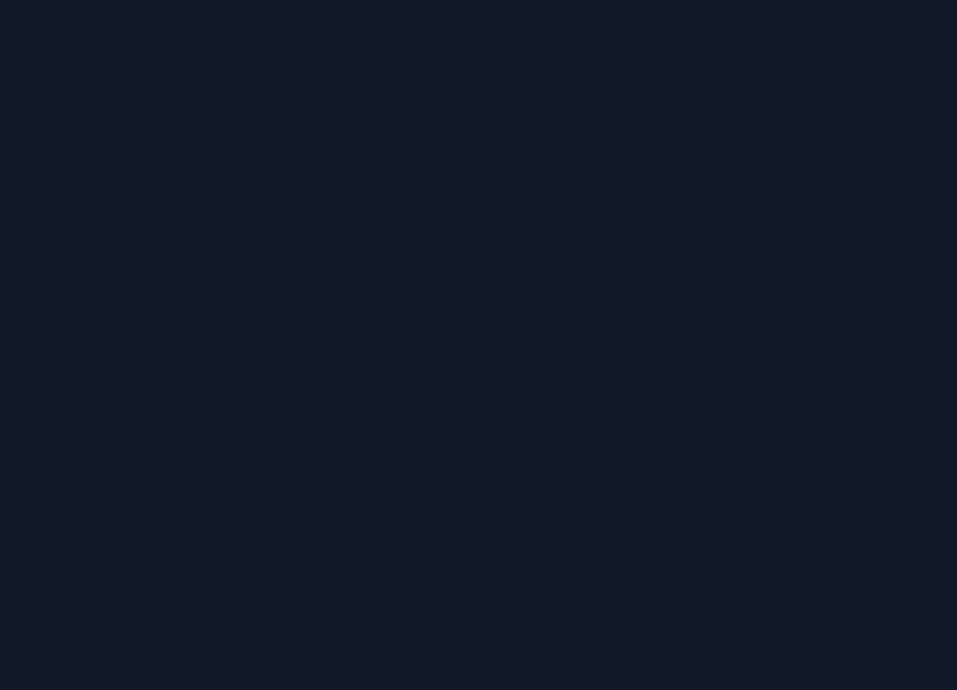
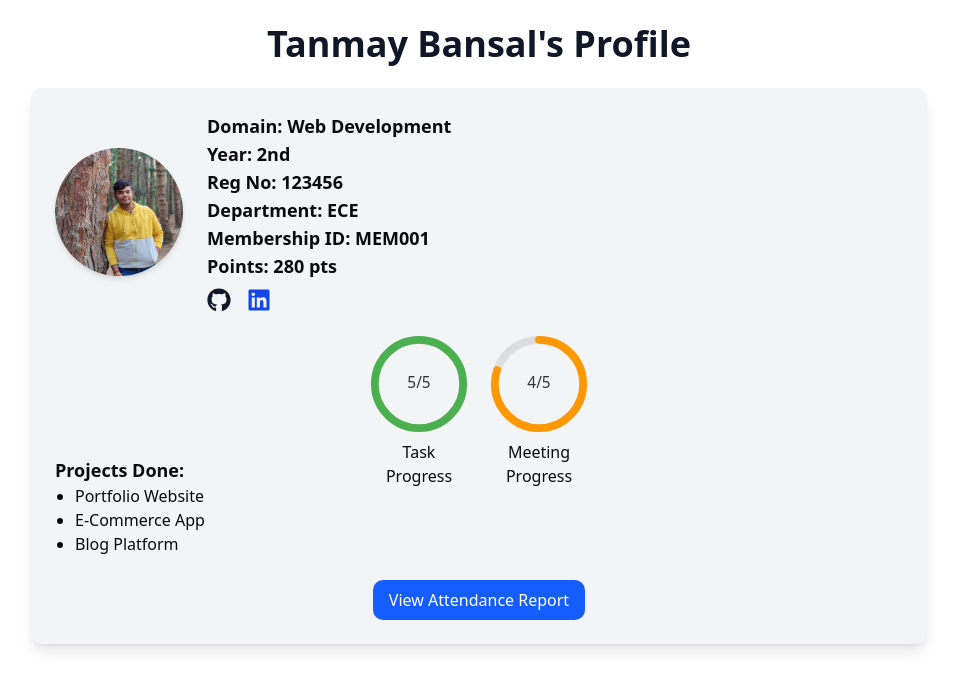
Before and after one commit to Tanmay170/Leaderboard, a React (Vite) app: page /member/1 in a window 1280 px wide. Before the commit this address had no page. Shown: the top 690 px of the page, without its empty margins (161-1118 px from the left). Built offline with nearby package versions, Linux system fonts and the light colour scheme.

Commit message:
Attached Attendance report

```diff
--- a/package.json
+++ b/package.json
@@ -20,8 +20,11 @@
     "class-variance-authority": "^0.7.1",
     "clsx": "^2.1.1",
     "framer-motion": "^12.5.0",
+    "html2canvas": "^1.4.1",
+    "jspdf": "^3.0.1",
     "lucide-react": "^0.483.0",
     "react": "^19.0.0",
+    "react-chartjs-2": "^5.3.0",
     "react-circular-progressbar": "^2.2.0",
     "react-dom": "^19.0.0",
     "react-icons": "^5.5.0",
--- a/src/App.jsx
+++ b/src/App.jsx
@@ -1,13 +1,15 @@
 import { BrowserRouter as Router, Routes, Route } from "react-router-dom";
 import Leaderboard from "./Components/Leaderboard";
 import MemberReport from "./Components/MemberReport";
+import MemberAttendanceReport from "./Components/MemberAttendanceReport";
 
 function App() {
   return (
     <Router>
       <Routes>
         <Route path="/" element={<Leaderboard />} />
-        <Route path="/member-report/:id" element={<MemberReport />} />
+        <Route path="/member/:id" element={<MemberReport />} />
+        <Route path="/member/:id/attendance" element={<MemberAttendanceReport />} />
       </Routes>
     </Router>
   );
--- /dev/null
+++ b/src/Components/MemberAttendanceReport.jsx
@@ -0,0 +1,130 @@
+import React, { useRef } from "react";
+import { useParams } from "react-router-dom";
+import { Pie, Line } from "react-chartjs-2";
+import { Chart as ChartJS, ArcElement, Tooltip, Legend, CategoryScale, LinearScale, PointElement, LineElement } from "chart.js";
+import membersData from "../data/AttendanceData";
+import html2canvas from "html2canvas";
+import jsPDF from "jspdf";
+import { FaTrophy } from "react-icons/fa";
+ChartJS.register(ArcElement, Tooltip, Legend, CategoryScale, LinearScale, PointElement, LineElement);
+
+const MemberAttendanceReport = () => {
+  const { memberId } = useParams();
+  const member = membersData.find((m) => m.id === parseInt(memberId));
+  const reportRef = useRef();
+
+  if (!member) {
+    return <div className="text-center text-red-500 text-lg font-bold">Member Not Found</div>;
+  }
+  const totalAttendance = (member.presentDays / member.totalMeetings) * 100;
+  let badge = "No Badge";
+  if (totalAttendance >= 90) badge = "Perfect Attendee 🏆";
+  else if (totalAttendance >= 75) badge = "Consistent Performer 🥇";
+  else if (totalAttendance >= 50) badge = "Needs Improvement 🏅";
+  const pieData = {
+    labels: ["Present", "Absent"],
+    datasets: [
+      {
+        data: [member.presentDays, member.totalMeetings - member.presentDays],
+        backgroundColor: ["#4CAF50", "#F44336"],
+        hoverBackgroundColor: ["#66BB6A", "#EF5350"],
+      },
+    ],
+  };
+  const lineData = {
+    labels: member.attendanceHistory.map((record) => record.date),
+    datasets: [
+      {
+        label: "Attendance Consistency",
+        data: member.attendanceHistory.map((record) => (record.status === "Present" ? 1 : 0)),
+        borderColor: "#2196F3",
+        borderWidth: 2,
+        fill: false,
+        pointBackgroundColor: "#1976D2",
+        tension: 0.3,
+      },
+    ],
+  };
+  const downloadReport = () => {
+    const input = reportRef.current;
+    html2canvas(input).then((canvas) => {
+      const imgData = canvas.toDataURL("image/png");
+      const pdf = new jsPDF("p", "mm", "a4");
+      pdf.addImage(imgData, "PNG", 0, 0, 210, 297);
+      pdf.save(`${member.name}_Attendance_Report.pdf`);
+    });
+  };
+
+  return (
+    <div ref={reportRef} className="max-w-5xl mx-auto bg-white shadow-md rounded-lg p-6">
+      <div className="text-center mb-6">
+        <img src={member.image} alt={member.name} className="mx-auto w-24 h-24 rounded-full shadow-md" />
+        <h2 className="text-2xl font-bold text-blue-600">{member.name}</h2>
+        <p className="text-gray-600">{member.domain} - {member.year} Year</p>
+        <p className="text-gray-500 text-sm">{member.department}</p>
+        <p className="mt-2 text-lg font-semibold text-yellow-600 flex justify-center items-center gap-2">
+          <FaTrophy /> {badge}
+        </p>
+      </div>
+      <h3 className="text-lg font-semibold text-center text-blue-600 mb-4">Attendance Summary</h3>
+      <div className="flex flex-col md:flex-row items-center justify-center gap-6">
+        <div className="w-60">
+          <Pie data={pieData} />
+        </div>
+        <div className="w-full">
+          <Line data={lineData} />
+        </div>
+      </div>
+      <h3 className="text-lg font-semibold text-center text-blue-600 mt-6">Attendance History</h3>
+      <div className="mt-4">
+        <h4 className="text-md font-semibold text-gray-700">Online Attendance</h4>
+        <table className="w-full border-collapse border border-gray-200 mt-2">
+          <thead>
+            <tr className="bg-blue-100">
+              <th className="border border-gray-300 p-2">Date</th>
+              <th className="border border-gray-300 p-2">Status</th>
+            </tr>
+          </thead>
+          <tbody>
+            {member.attendanceHistory
+              .filter((record, index) => index % 2 === 0)
+              .map((record, index) => (
+                <tr key={index} className="text-center bg-gray-50">
+                  <td className="border border-gray-300 p-2">{record.date}</td>
+                  <td className={`border border-gray-300 p-2 font-semibold ${record.status === "Present" ? "text-green-600" : "text-red-600"}`}>
+                    {record.status}
+                  </td>
+                </tr>
+              ))}
+          </tbody>
+        </table>
+      </div>
+
+      <div className="mt-4">
+        <h4 className="text-md font-semibold text-gray-700">Offline Attendance</h4>
+        <table className="w-full border-collapse border border-gray-200 mt-2">
+          <thead>
+            <tr className="bg-blue-100">
+              <th className="border border-gray-300 p-2">Date</th>
+              <th className="border border-gray-300 p-2">Status</th>
+            </tr>
+          </thead>
+          <tbody>
+            {member.attendanceHistory
+              .filter((record, index) => index % 2 !== 0)
+              .map((record, index) => (
+                <tr key={index} className="text-center bg-gray-50">
+                  <td className="border border-gray-300 p-2">{record.date}</td>
+                  <td className={`border border-gray-300 p-2 font-semibold ${record.status === "Present" ? "text-green-600" : "text-red-600"}`}>
+                    {record.status}
+                  </td>
+                </tr>
+              ))}
+          </tbody>
+        </table>
+      </div>
+    </div>
+  );
+};
+
+export default MemberAttendanceReport;
--- a/src/Components/MemberReport.jsx
+++ b/src/Components/MemberReport.jsx
@@ -1,5 +1,5 @@
 import React from "react";
-import { useParams } from "react-router-dom";
+import { useParams, Link } from "react-router-dom";
 import { motion } from "framer-motion";
 import { CircularProgressbar, buildStyles } from "react-circular-progressbar";
 import "react-circular-progressbar/dist/styles.css";
@@ -85,6 +85,17 @@ const MemberReport = () => {
             ))}
           </ul>
         </div>
+
+        {/* Attendance Report Link */}
+        <div className="mt-6 flex justify-center">
+          <Link
+            to={`/member/${member.id}/attendance`}
+            className="px-4 py-2 bg-blue-600 text-white rounded-lg hover:bg-blue-500 transition"
+          >
+            View Attendance Report
+          </Link>
+        </div>
+
       </div>
     </div>
   );
--- /dev/null
+++ b/src/data/AttendanceData.js
@@ -0,0 +1,83 @@
+const membersData = [
+  {
+    id: 1,
+    name: "Rahul",
+    image: "/images/alice.jpg",
+    domain: "Web Development",
+    year: "3rd",
+    department: "Computer Science",
+    presentDays: 4,
+    totalMeetings: 5,
+    attendancePercentage: 0.8,
+    points: 120,
+    attendanceHistory: [
+      { date: "2025-03-01", status: "Present" },
+      { date: "2025-03-05", status: "Absent" },
+      { date: "2025-03-10", status: "Present" },
+      { date: "2025-03-15", status: "Present" },
+      { date: "2025-03-20", status: "Absent" },
+    ],
+  },
+  {
+    id: 2,
+    name: "Aksh",
+    image: "/images/rahul.jpg",
+    domain: "Web Development",
+    year: "1st",
+    department: "CINTEL",
+    presentDays: 5,
+    totalMeetings: 6,
+    attendancePercentage: 0.83,
+    points: 140,
+    attendanceHistory: [
+      { date: "2025-03-02", status: "Present" },
+      { date: "2025-03-07", status: "Present" },
+      { date: "2025-03-12", status: "Absent" },
+      { date: "2025-03-17", status: "Present" },
+      { date: "2025-03-22", status: "Present" },
+      { date: "2025-03-25", status: "Present" },
+    ],
+  },
+  {
+    id: 3,
+    name: "Zahra Fatma",
+    image: "/images/zahra.jpg",
+    domain: "WEb Development",
+    year: "1st",
+    department: "CTECH",
+    presentDays: 3,
+    totalMeetings: 5,
+    attendancePercentage: 0.6,
+    points: 90,
+    attendanceHistory: [
+      { date: "2025-03-01", status: "Present" },
+      { date: "2025-03-05", status: "Absent" },
+      { date: "2025-03-10", status: "Present" },
+      { date: "2025-03-15", status: "Present" },
+      { date: "2025-03-20", status: "Absent" },
+    ],
+  },
+  {
+    id: 4,
+    name: "Tanmay Bansal",
+    image: "/P2.jpg",
+    domain: "Web Development",
+    year: "2nd",
+    department: "ECE",
+    presentDays: 6,
+    totalMeetings: 7,
+    attendancePercentage: 0.86,
+    points: 160,
+    attendanceHistory: [
+      { date: "2025-03-01", status: "Present" },
+      { date: "2025-03-06", status: "Present" },
+      { date: "2025-03-11", status: "Absent" },
+      { date: "2025-03-16", status: "Present" },
+      { date: "2025-03-21", status: "Present" },
+      { date: "2025-03-26", status: "Present" },
+      { date: "2025-03-28", status: "Present" },
+    ],
+  },
+];
+
+export default membersData;
```
Also changed, not shown: 1 other file (tests, documents, lock files or other folders).
